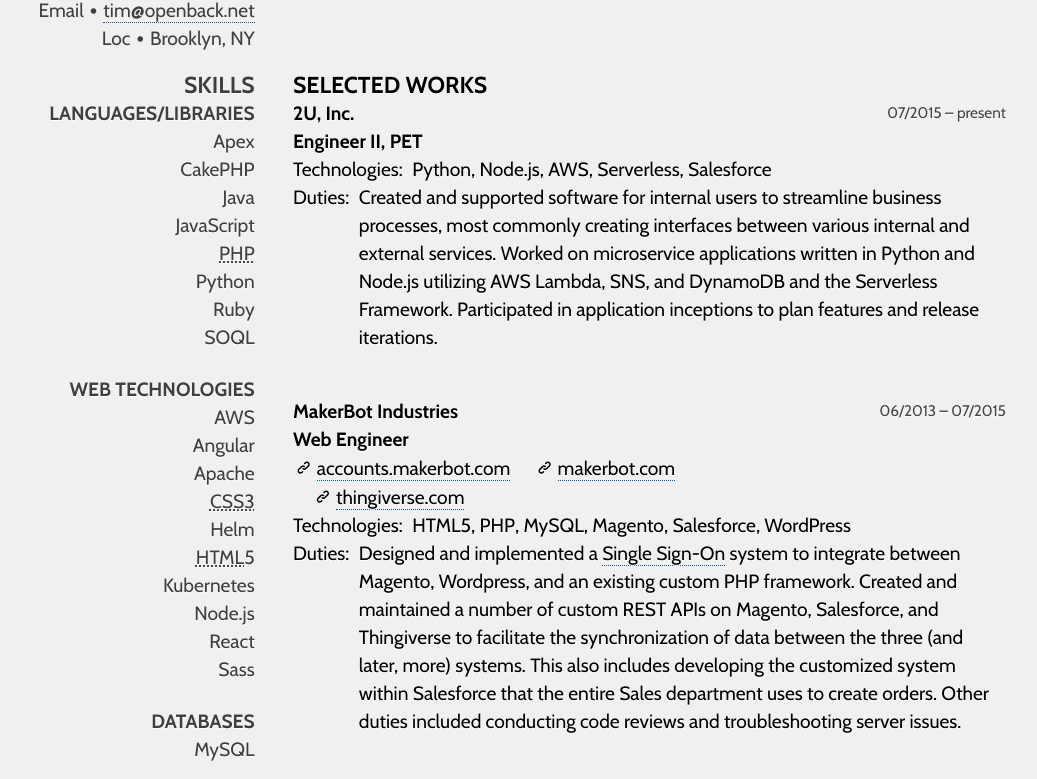
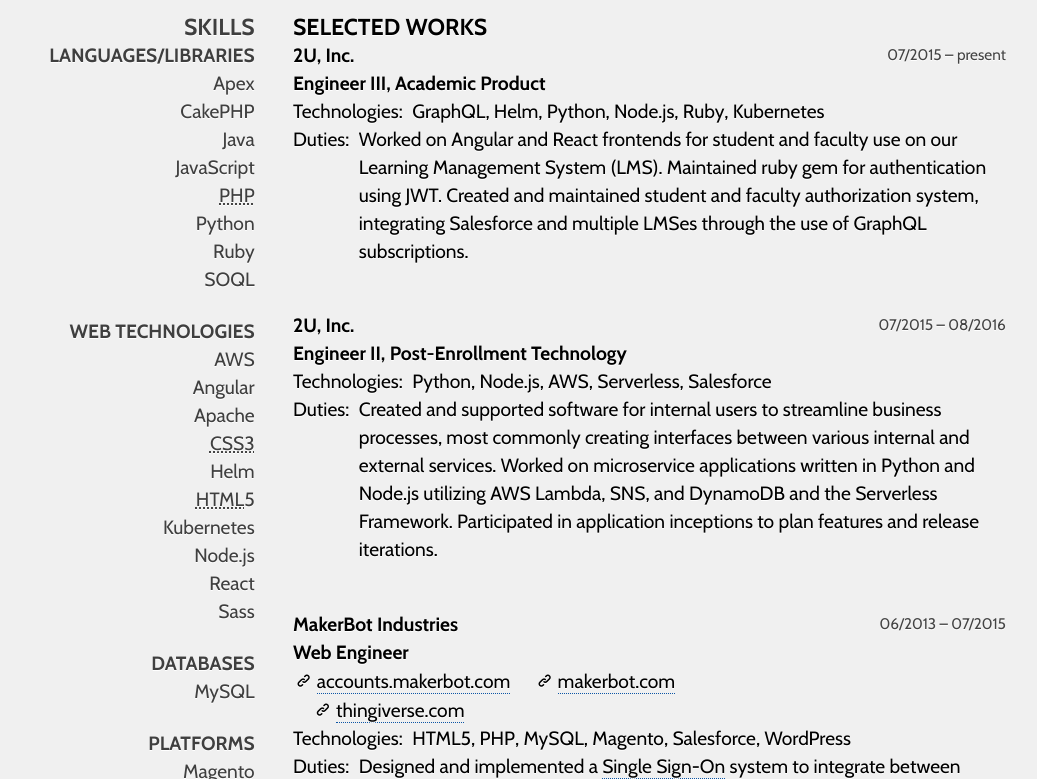
Before and after one commit to openback/resume, a plain HTML site: page index.html in a window 1280 px wide. Shown: the part 140-919 px from the top of the page, without its empty margins (125-1162 px from the left). Drawn offline with nearby package versions, Linux system fonts and the light colour scheme.

Commit message:
Add Eng III, remove social media

```diff
--- a/index.html
+++ b/index.html
@@ -24,8 +24,6 @@
           <dl class="contact">
             <dt>GitHub<dd><a href="http://github.com/openback">openback</a>
             <dt>LinkedIn<dd><a href="http://www.linkedin.com/in/timothycaraballo">timothycaraballo</a>
-            <dt>Twitter<dd><a href="http://twitter.com/openback">openback</a>
-            <dt>Instagram<dd><a href="http://instagram.com/openback">openback</a>
             <dt>Email<dd><a class="email" href="mailto:tim@openback.net">tim@openback.net</a>
             <dt>Loc<dd>Brooklyn, NY
           </dl>
@@ -83,9 +81,34 @@
           <h1>Selected Works</h1>
           <ol>
             <li>
-              <div class="timeframe"><time class="started" datetime="2013-07-06">07/2015</time> &ndash; <span class="ended">present</span></div>
+              <div class="timeframe"><time class="started" datetime="2016-08-16">07/2015</time> &ndash; <span class="ended">present</span></div>
               <h2 class="client">2U, Inc.</h2>
-              <h2 class="job-title">Engineer II, PET</h2>
+              <h2 class="job-title">Engineer III, Academic Product</h2>
+              <div class="technologies">
+                <h3>Technologies:</h3>
+                <ul>
+                  <li>GraphQL</li>
+                  <li>Helm</li>
+                  <li>Python</li>
+                  <li>Node.js</li>
+                  <li>Ruby</li>
+                  <li>Kubernetes</li>
+                </ul>
+              </div>
+              <div class="duties">
+                <h3>Duties:</h3>
+                <p>
+                  Worked on Angular and React frontends for student and faculty use on our
+                  Learning Management System (LMS). Maintained ruby gem for authentication using
+                  JWT. Created and maintained student and faculty authorization system, integrating
+                  Salesforce and multiple LMSes through the use of GraphQL subscriptions.
+                </p>
+              </div>
+            </li>
+            <li>
+              <div class="timeframe"><time class="started" datetime="2015-07-06">07/2015</time> &ndash; <span class="ended" datetime="2016-08-15">08/2016</span></div>
+              <h2 class="client">2U, Inc.</h2>
+              <h2 class="job-title">Engineer II, Post-Enrollment Technology</h2>
               <div class="technologies">
                 <h3>Technologies:</h3>
                 <ul>
```
